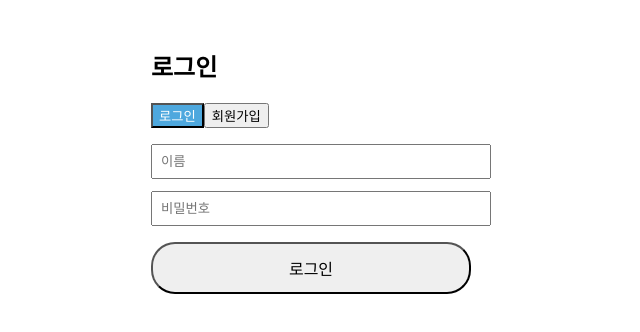
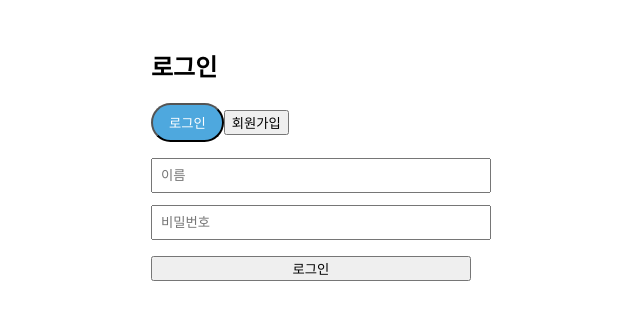
Before and after one commit to Yabibi09/ffo_detnaw_ucin, a React (Create React App) app: page / in a window 1280 px wide. Before the commit this address led to /login. Shown: the top 332 px of the page, without its empty margins (329-969 px from the left). Built offline with nearby package versions, Linux system fonts and the light colour scheme.

Commit message:
Add files via upload

```diff
--- a/package.json
+++ b/package.json
@@ -1,11 +1,10 @@
 {
-  "name": "nurse-off-app-firebase-name-auth",
+  "name": "nurse-off-app-final",
   "version": "1.0.0",
   "private": true,
   "scripts": {
     "start": "react-scripts start",
-    "build": "react-scripts build",
-    "test": "react-scripts test"
+    "build": "react-scripts build"
   },
   "dependencies": {
     "firebase": "^10.10.0",
--- a/src/App.css
+++ b/src/App.css
@@ -1,19 +1,5 @@
 body { margin: 0; font-family: Arial, sans-serif; background: #f9faff; }
-button { border: none; padding: 10px 20px; border-radius: 20px; cursor: pointer; }
-.bubble-button { background: #4ea8de; color: white; box-shadow: 0 4px 6px rgba(0,0,0,0.1); }
+button { border: none; cursor: pointer; }
+.bubble-button { background: #4ea8de; color: white; border-radius: 24px; padding: 12px 0; font-size: 16px; box-shadow: 0 2px 6px rgba(0,0,0,0.15); transition: transform 0.1s ease; }
+.bubble-button:active { transform: scale(0.96); }
 .calendar-container { max-width: 400px; margin: 20px auto; }
-
-
-.bubble-button {
-  background: #4ea8de;
-  color: white;
-  border: none;
-  border-radius: 24px;
-  padding: 12px 0;
-  font-size: 16px;
-  box-shadow: 0 2px 6px rgba(0, 0, 0, 0.15);
-  transition: transform 0.1s ease;
-}
-.bubble-button:active {
-  transform: scale(0.96);
-}
--- a/src/App.js
+++ b/src/App.js
@@ -10,8 +10,7 @@ function App() {
   return (
     <Router>
       <Routes>
-        <Route path="/" element={!user ? <Navigate to="/login" /> : user.isAdmin ? <Navigate to="/admin" /> : <Navigate to="/calendar" />} />
-        <Route path="/login" element={<Login />} />
+        <Route path="/" element={!user ? <Login /> : user.isAdmin ? <Navigate to="/admin" /> : <Navigate to="/calendar" />} />
         <Route path="/calendar" element={<CalendarPage />} />
         <Route path="/admin" element={<AdminPage />} />
       </Routes>
--- a/src/components/AdminPage.js
+++ b/src/components/AdminPage.js
@@ -1,10 +1,4 @@
 import React from 'react';
-
 export default function AdminPage() {
-  return (
-    <div style={{padding:'20px'}}>
-      <h2>관리자 페이지</h2>
-      <p>기능 구현 중...</p>
-    </div>
-);
+  return <div style={{padding:'20px'}}><h2>관리자 페이지</h2></div>;
 }
--- a/src/components/CalendarPage.js
+++ b/src/components/CalendarPage.js
@@ -14,64 +14,45 @@ export default function CalendarPage() {
   }, []);
 
   const fetchData = async () => {
-    try {
-      const q = query(collection(db, 'signups'));
-      const snapshot = await getDocs(q);
-      setSignups(snapshot.docs.map(doc => ({ id: doc.id, ...doc.data() })));
-    } catch (e) {
-      console.error(e);
-    }
+    const q = query(collection(db, 'signups'));
+    const snap = await getDocs(q);
+    setSignups(snap.docs.map(d => d.data()));
   };
 
   const onDateClick = day => {
-    const d = day.toISOString().split('T')[0];
+    const d = day.toISOString().slice(0,10);
     const count = signups.filter(s => s.date === d).length;
-    if (count >= 3) {
-      alert('이미 최대 인원이 신청되었습니다.');
-      return;
-    }
-    if (selected.includes(d)) {
-      setSelected(selected.filter(x => x !== d));
-    } else {
-      if (selected.length >= 3) {
-        alert('한 번에 최대 3일만 신청 가능합니다.');
-        return;
-      }
-      setSelected([...selected, d]);
+    if (count >= 3) return alert('이미 최대 인원이 신청되었습니다.');
+    if (selected.includes(d)) setSelected(selected.filter(x=>x!==d));
+    else {
+      if (selected.length >=3) return alert('최대 3일만 신청 가능합니다.');
+      setSelected([...selected,d]);
     }
   };
 
   const handleSubmit = async () => {
-    try {
-      for (let d of selected) {
-        await addDoc(collection(db, 'signups'), { uid: user.uid, date: d, name: user.name });
-      }
-      setSelected([]);
-      fetchData();
-    } catch (e) {
-      console.error(e);
+    for (let d of selected) {
+      await addDoc(collection(db,'signups'), { uid: user.id, date: d, name: user.name });
     }
+    setSelected([]);
+    fetchData();
   };
 
-  const grouped = signups.reduce((acc, cur) => {
-    acc[cur.date] = acc[cur.date] || [];
-    acc[cur.date].push(cur.name);
-    return acc;
+  const grouped = signups.reduce((a,c)=>{
+    a[c.date]=a[c.date]||[];
+    a[c.date].push(c.name);
+    return a;
   }, {});
 
   return (
     <div className="calendar-container">
       <h2>신청 달력</h2>
-      <Calendar onChange={setDate} value={date} onClickDay={onDateClick} calendarType="US" />
-      <button className="bubble-button" onClick={handleSubmit} style={{ marginTop: '16px' }}>
-        신청 완료
-      </button>
+      <Calendar onChange={setDate} value={date} onClickDay={onDateClick} calendarType="US"/>
+      <button className="bubble-button" onClick={handleSubmit} style={{marginTop:'16px'}}>신청 완료</button>
       <h3>신청 현황</h3>
       <ul>
-        {Object.entries(grouped).map(([d, names]) => (
-          <li key={d}>
-            {d}: {names.length}/3 ({names.join(', ')})
-          </li>
+        {Object.entries(grouped).map(([d,names])=>(
+          <li key={d}>{d}: {names.length}/3 ({names.join(', ')})</li>
         ))}
       </ul>
     </div>
--- a/src/components/Login.js
+++ b/src/components/Login.js
@@ -12,11 +12,8 @@ export default function Login() {
   const handleAuth = async () => {
     if (!name || !password) return alert('이름과 비밀번호를 입력하세요.');
     try {
-      if (mode === 'login') {
-        await login(name, password);
-      } else {
-        await signup(name, password);
-      }
+      if (mode === 'login') await login(name, password);
+      else await signup(name, password);
       navigate('/calendar');
     } catch (e) {
       alert(e.message);
@@ -27,32 +24,12 @@ export default function Login() {
     <div style={{ padding: '20px', maxWidth: '320px', margin: 'auto' }}>
       <h2>{mode === 'login' ? '로그인' : '회원가입'}</h2>
       <div style={{ marginBottom: '16px' }}>
-        <button onClick={() => setMode('login')} style={mode==='login'?{background:'#4ea8de',color:'white'}:{}}>로그인</button>
-        <button onClick={() => setMode('signup')} style={mode==='signup'?{background:'#4ea8de',color:'white'}:{}}>회원가입</button>
+        <button onClick={() => setMode('login')} style={mode === 'login' ? { background: '#4ea8de', color: 'white', borderRadius: '24px', padding: '8px 16px' } : {}}>로그인</button>
+        <button onClick={() => setMode('signup')} style={mode === 'signup' ? { background: '#4ea8de', color: 'white', borderRadius: '24px', padding: '8px 16px' } : {}}>회원가입</button>
       </div>
-      <input
-        placeholder="이름"
-        value={name}
-        onChange={(e) => setName(e.target.value)}
-        style={{ width: '100%', padding: '8px', marginBottom: '12px' }}
-      />
-      <input
-        type="password"
-        placeholder="비밀번호"
-        value={password}
-        onChange={(e) => setPassword(e.target.value)}
-        style={{ width: '100%', padding: '8px', marginBottom: '16px' }}
-      />
-      <button
-        className="bubble-button"
-        onClick={handleAuth}
-        style={{
-          width: '100%',
-          padding: '12px 0',
-          borderRadius: '24px',
-          fontSize: '16px'
-        }}
-      >
+      <input placeholder="이름" value={name} onChange={e => setName(e.target.value)} style={{ width: '100%', padding: '8px', marginBottom: '12px' }} />
+      <input type="password" placeholder="비밀번호" value={password} onChange={e => setPassword(e.target.value)} style={{ width: '100%', padding: '8px', marginBottom: '16px' }} />
+      <button className="bubble-button" onClick={handleAuth} style={{ width: '100%' }}>
         {mode === 'login' ? '로그인' : '회원가입'}
       </button>
     </div>
--- a/src/firebase.js
+++ b/src/firebase.js
@@ -1,56 +1,45 @@
 import { initializeApp } from 'firebase/app';
-import {
-  getFirestore, collection, addDoc, query, where, getDocs, doc, getDoc
-} from 'firebase/firestore';
-import React, { createContext, useContext, useEffect, useState } from 'react';
+import { getFirestore, collection, query, where, getDocs, addDoc, doc, getDoc } from 'firebase/firestore';
+import React, { createContext, useContext, useState, useEffect } from 'react';
 
-// TODO: Firebase 콘솔에서 복사한 config로 교체
+// Init Firebase
 const firebaseConfig = {
-  apiKey: 'YOUR_API_KEY',
-  authDomain: 'YOUR_AUTH_DOMAIN',
-  projectId: 'YOUR_PROJECT_ID',
-  storageBucket: 'YOUR_STORAGE_BUCKET',
-  messagingSenderId: 'YOUR_MESSAGING_SENDER_ID',
-  appId: 'YOUR_APP_ID',
+  // replace with your config
 };
-
 const app = initializeApp(firebaseConfig);
 const db = getFirestore(app);
 
+// Auth Context
 const AuthContext = createContext();
 
 export function AuthProvider({ children }) {
   const [user, setUser] = useState(null);
 
   useEffect(() => {
-    const saved = localStorage.getItem('user');
-    if (saved) {
-      setUser(JSON.parse(saved));
-    }
+    const stored = localStorage.getItem('user');
+    if (stored) setUser(JSON.parse(stored));
   }, []);
 
   const login = async (name, password) => {
     const q = query(collection(db, 'users'), where('name', '==', name));
     const snap = await getDocs(q);
     if (snap.empty) throw new Error('등록된 사용자가 없습니다.');
-    const docSnap = snap.docs[0];
-    const data = docSnap.data();
+    const docu = snap.docs[0];
+    const data = docu.data();
     if (data.password !== password) throw new Error('비밀번호가 틀렸습니다.');
-    const isAdmin = !!(await getDoc(doc(db, 'admins', docSnap.id))).exists();
-    const userObj = { uid: docSnap.id, name, isAdmin };
-    localStorage.setItem('user', JSON.stringify(userObj));
-    setUser(userObj);
+    const usr = { id: docu.id, name, isAdmin: false };
+    localStorage.setItem('user', JSON.stringify(usr));
+    setUser(usr);
   };
 
   const signup = async (name, password) => {
     const q = query(collection(db, 'users'), where('name', '==', name));
     const snap = await getDocs(q);
     if (!snap.empty) throw new Error('이미 존재하는 이름입니다.');
-    const newDoc = await addDoc(collection(db, 'users'), { name, password });
-    const isAdmin = false;
-    const userObj = { uid: newDoc.id, name, isAdmin };
-    localStorage.setItem('user', JSON.stringify(userObj));
-    setUser(userObj);
+    const ref = await addDoc(collection(db, 'users'), { name, password });
+    const usr = { id: ref.id, name, isAdmin: false };
+    localStorage.setItem('user', JSON.stringify(usr));
+    setUser(usr);
   };
 
   const logout = () => {
@@ -58,13 +47,7 @@ export function AuthProvider({ children }) {
     setUser(null);
   };
 
-  return (
-    <AuthContext.Provider value={{ user, login, signup, logout, db }}>
-      {children}
-    </AuthContext.Provider>
-  );
+  return <AuthContext.Provider value={{ user, login, signup, logout, db }}>{children}</AuthContext.Provider>;
 }
 
-export function useAuth() {
-  return useContext(AuthContext);
-}
+export const useAuth = () => useContext(AuthContext);
```
Also changed, not shown: public/index.html (+4 -4 lines), 1 other file (tests, documents, lock files or other folders).
